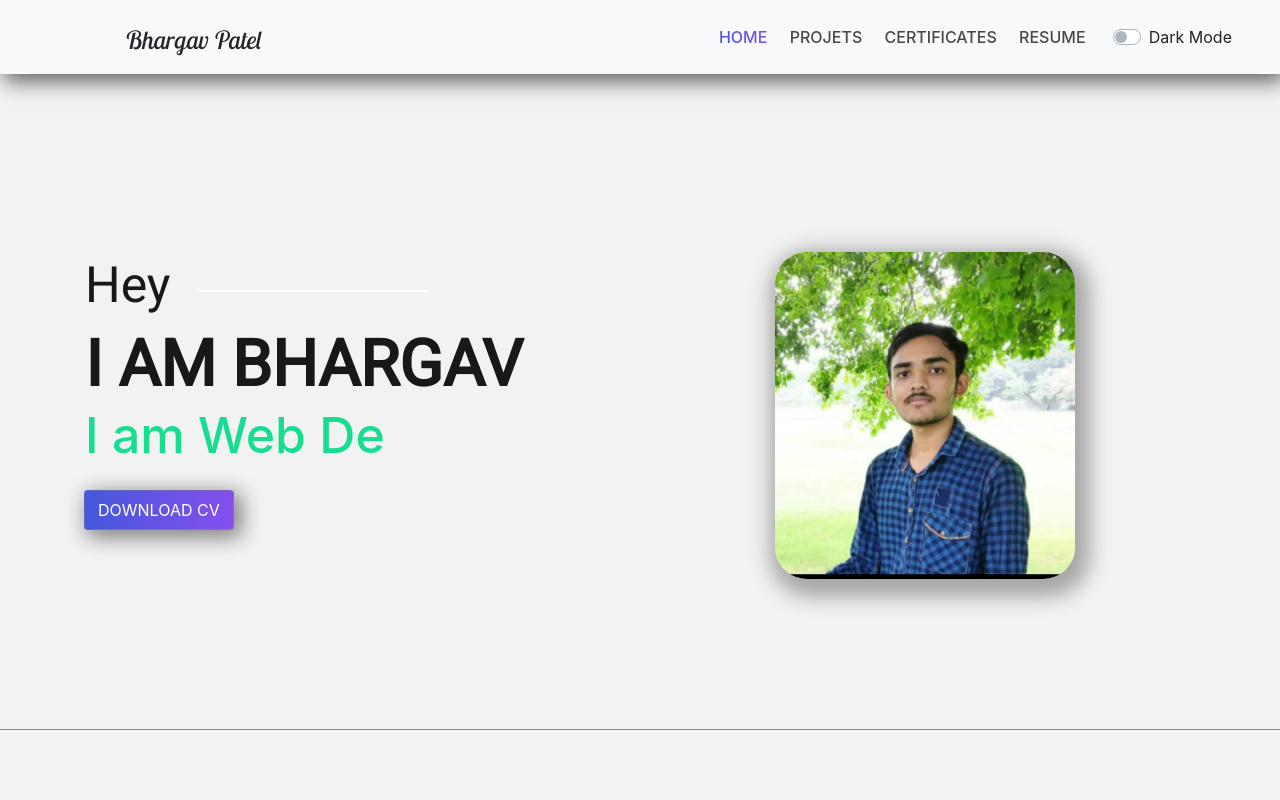
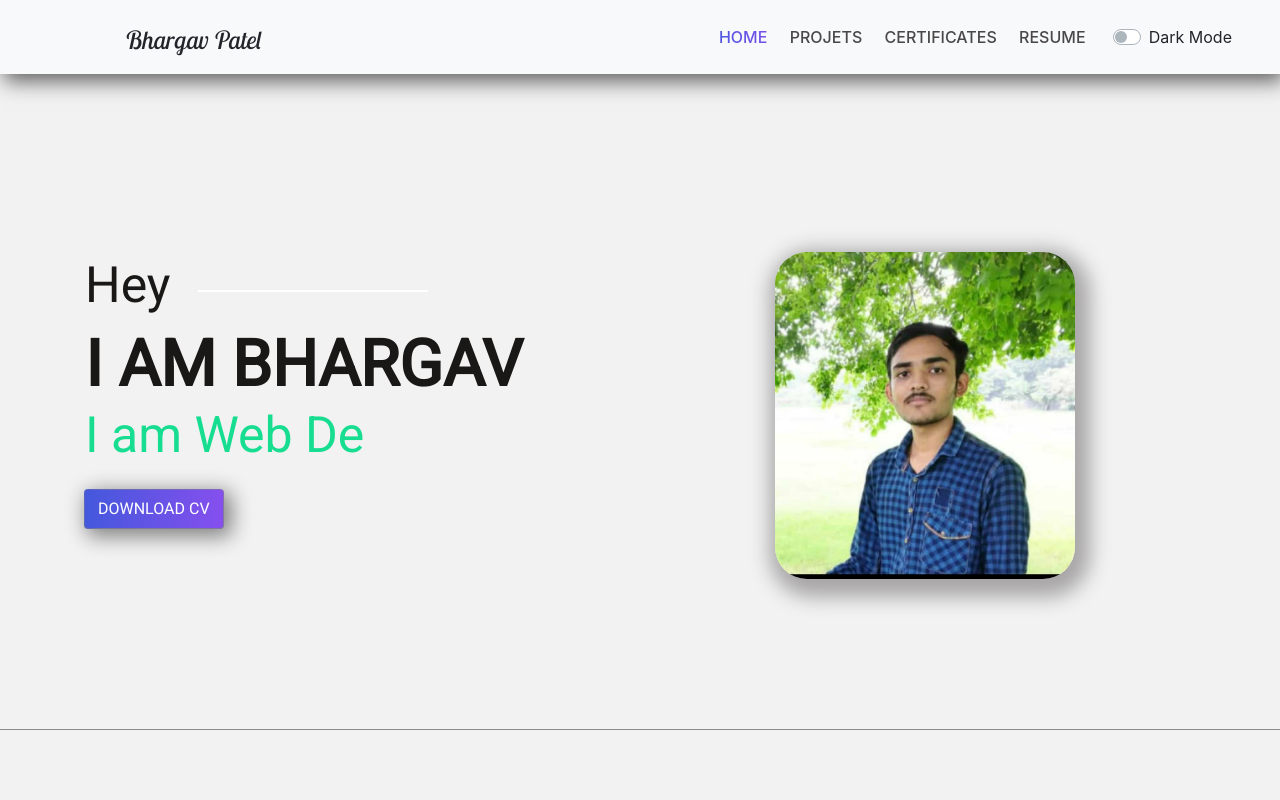
Before and after one commit to bhargav-01/bhargav-01.github.io, a plain HTML site: page index.html in a window 1280 px wide. Shown: the top 800 px of the page. Drawn offline with nearby package versions, Linux system fonts and the light colour scheme.

Commit message:
Update style.css

```diff
--- a/css/style.css
+++ b/css/style.css
@@ -264,7 +264,7 @@ box-shadow: 4px 7px 20px 0px #5f5d5d;
 
 .a
 {
-  font-family: var(--roboto);
+  font-family:'Roboto',cursive;;
     font-style: normal;
     font-weight: 500;
     font-size: 50px;
@@ -351,7 +351,7 @@ box-shadow: 4px 7px 20px 0px #5f5d5d;
 .button
 {
     padding: 1rem 2.2rem;
-    font-family: var(--roboto);
+    font-family: 'Roboto',cursive;;
     font-style: normal;
     font-weight: 500;
     font-size: 15px;
@@ -363,7 +363,7 @@ box-shadow: 4px 7px 20px 0px #5f5d5d;
 
 .button.primary-button
 {
-    background: var(--gradient-color);
+    background: linear-gradient(90deg,#4458dc 0%,#854fee 100%);
     background-clip:padding-box ;
     color: white;
     transition: 0.6s ease;
@@ -383,7 +383,7 @@ box-shadow: 4px 7px 20px 0px #5f5d5d;
     top: -2px;
     left:-2px;
     bottom: -2px; right:-2px;
-    background: var(--gradient-color);
+    background: linear-gradient(90deg,#4458dc 0%,#854fee 100%);;
     content: "";
     z-index: -1;
     border-radius: 4px;
```
